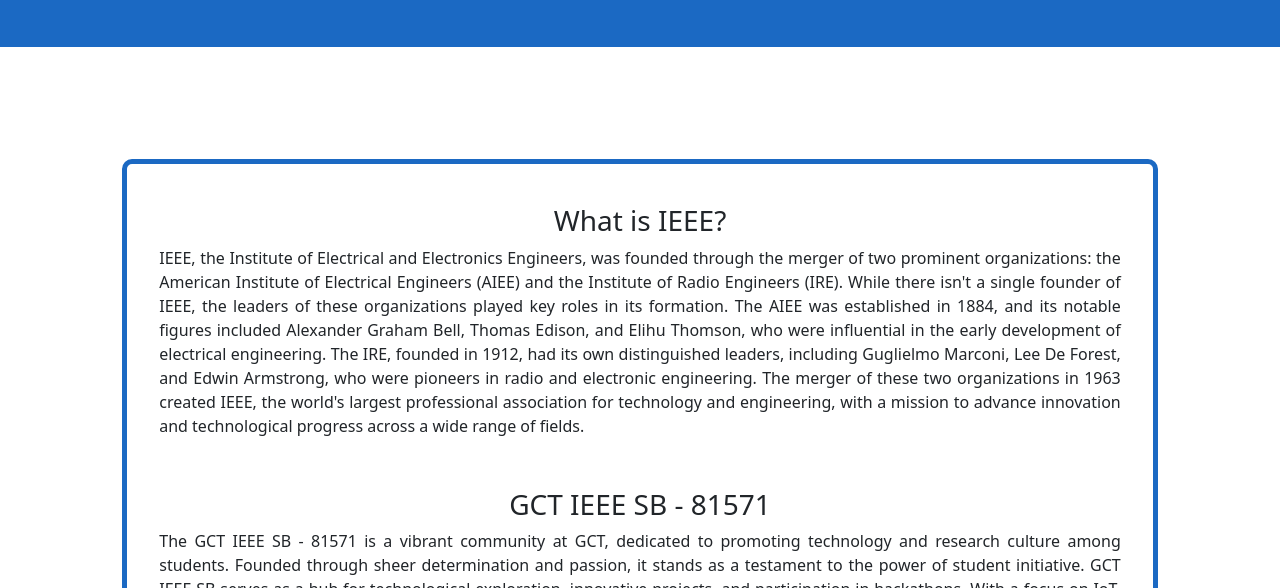
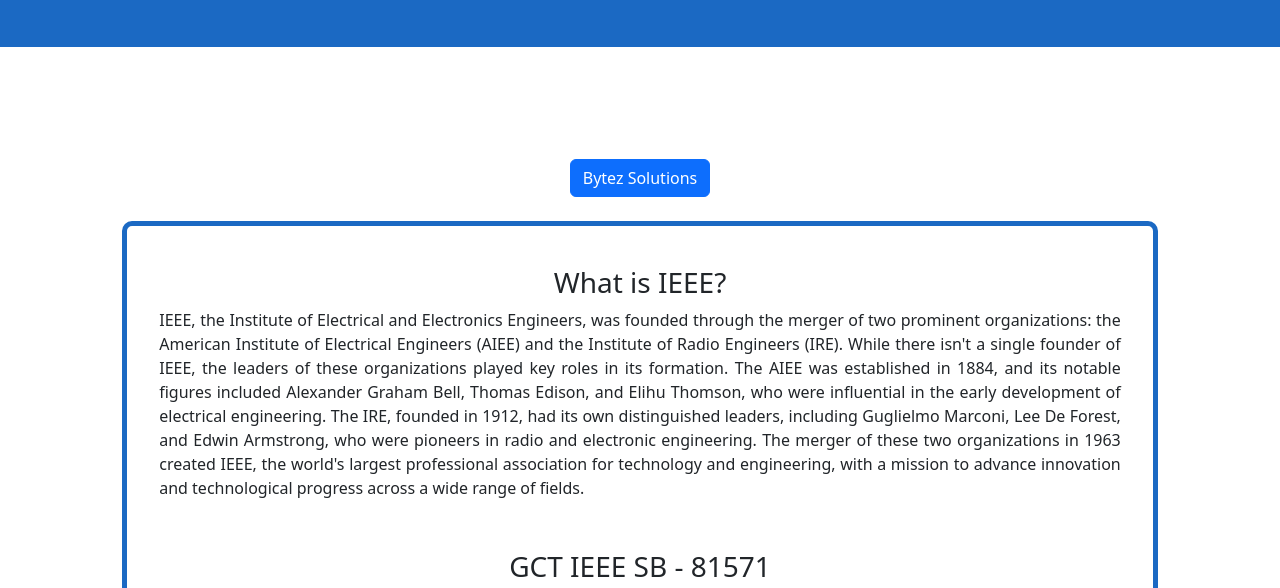
Before and after one commit to Rajesh1308/IEEEDayQuiz, a plain HTML site: page index.html in a window 1280 px wide. Shown: the part 193-781 px from the top of the page. Drawn offline with Linux system fonts and the light colour scheme.

Commit message:
top button added

```diff
--- a/index.html
+++ b/index.html
@@ -16,7 +16,14 @@
     </div>
     <br>
     <br>
+
     <div class="container p5">
+        <div class="d-grid gap-2 d-md-block text-center">
+            <a href="#solution">
+                <button class="btn btn-primary" type="button">Bytez Solutions</button>
+            </a>
+        </div>
+        <br>
         <div class="row box justify-content-center">
             <div class="col-8 text-center h3 mt2">What is IEEE?</div>
             <div class="col-12 justify">
@@ -32,9 +39,9 @@
             </div>
             <div class="d-grid gap-2 d-md-block text-center">
                 <a href="solution.html">
-                    <button class="btn btn-primary" type="button">Bytez Solutions</button>
+                    <button class="btn btn-primary" id="solution" type="button">Bytez Solutions</button>
                 </a>
-              </div>
+            </div>
         </div>
     </div>
 
```
